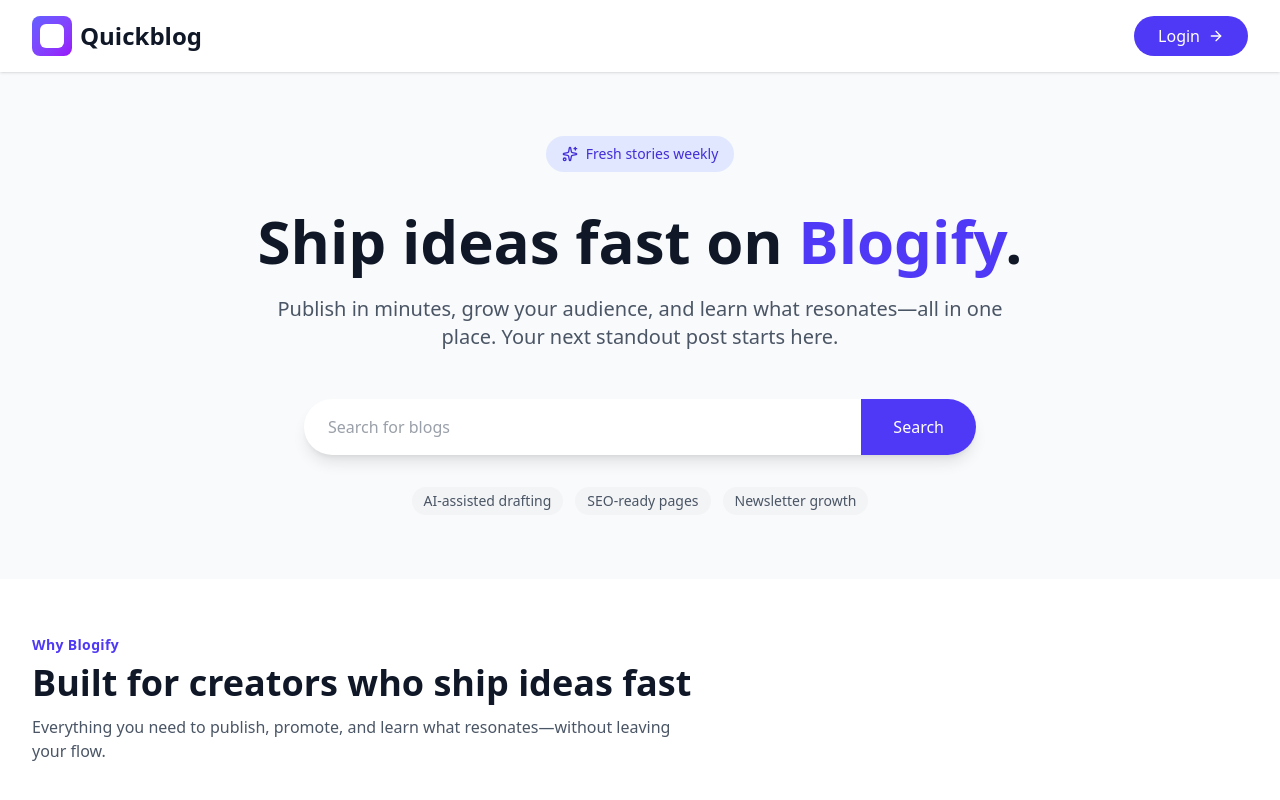
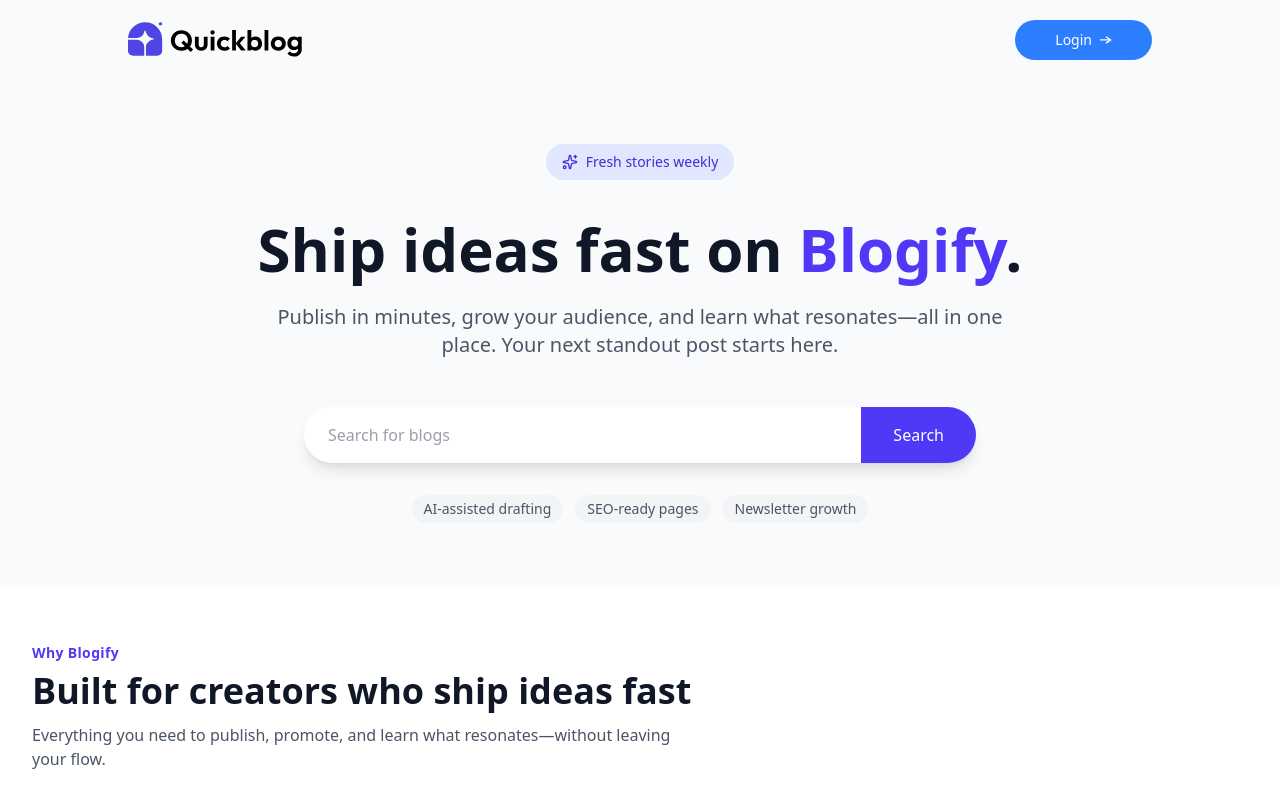
Before and after one commit to Kavinduk2/Blogify, a React (Vite) app in the folder blogify-client/: page / in a window 1280 px wide. Shown: the top 800 px of the page. Built offline with nearby package versions, Linux system fonts and the light colour scheme.

Commit message:
backend: implement auth and posts CRUD

```diff
--- /dev/null
+++ b/blogify-client/src/components/Header.jsx
@@ -0,0 +1,32 @@
+import React from 'react'
+import { assets } from '../assets/assets'
+
+
+
+const Header = () => {
+  return (
+    <div className='mx-8 sm:mx-16 xl:mx-24 relative'>
+        <div className='text-center mt-20 mb-8'>
+            <div className='inline-flex items-center justify-center gap-4 px-6 py-1.5 mb-4 border border-primary/40 bg-primary/10 rounded-full text-sm text-primary'>
+                <p>New: AI feature integrated</p>
+                <img src={assets.star_icon} alt='' className='w-2.5' />
+            </div>
+
+            <h1 className='text-3xl sm:text-6xl font-semibold sm:leading-16 text-grey-700'>Your Own <span className='text-primary'> blogging</span> Platform.</h1>
+
+           <p className='my-6 sm:my-8 max-w-2xl m-auto max-sm:text-xs text-gray-500'>
+            This is your space to think out loud, to share what matters, and to write without filters. Whether it's one word or a thousand, your story starts right here.
+           </p>
+
+           <form className='flex gap-3 max-w-lg mx-auto border border-gray-300 bg-white rounded p-1'>
+            <input type="text" placeholder='Search for blogs' required className='w-full px-4 py-2 outline-none'/>
+            <button type='submit' className='bg-blue-600 text-white px-6 py-2 hover:bg-blue-700 transition-all rounded cursor-pointer font-semibold flex-shrink-0'>Search</button>
+           </form>
+
+        </div>
+        <img src={assets.gradientBackground} alt="" className='absolute -top-50 -z-1 opacity-50'/>
+    </div>
+  )
+}
+
+export default Header
--- a/blogify-client/src/components/Navbar.jsx
+++ b/blogify-client/src/components/Navbar.jsx
@@ -1,22 +1,21 @@
 import React from 'react'
 import { ArrowRight } from 'lucide-react'
+import { useNavigate } from 'react-router-dom'
+import { assets } from '../assets/assets'
 
 const Navbar = () => {
+  const navigate  = useNavigate()
   return (
-    <header className="bg-white shadow-sm">
-        <div className="max-w-7xl mx-auto px-4 sm:px-6 lg:px-8 py-4 flex justify-between items-center">
-          <div className="flex items-center space-x-2">
-            <div className="w-10 h-10 bg-gradient-to-br from-indigo-500 to-purple-600 rounded-lg flex items-center justify-center">
-              <div className="w-6 h-6 bg-white rounded-md"></div>
-            </div>
-            <span className="text-2xl font-bold text-gray-900">Quickblog</span>
-          </div>
-          <button className="bg-indigo-600 hover:bg-indigo-700 text-white px-6 py-2 rounded-full flex items-center space-x-2 transition-colors">
-            <span>Login</span>
-            <ArrowRight className="w-4 h-4" />
-          </button>
-        </div>
-      </header>
+    <div className="flex justify-between items-center py-5 mx-8 sm:mx-20 xl:mx-32">
+      <img onClick={()=>navigate('/')} src={assets.logo} alt="logo" className='w-32 sm:w-44 cursor-p' />
+
+      <button onClick={() => navigate('/admin')} className="flex items-center gap-2 rounded-full text-sm cursor-pointer bg-blue-500 text-white px-10 py-2.5" cursor-pinter>
+        Login
+        <img src={assets.arrow} className='w-3' alt="arrow"/>
+        </button>
+
+
+      </div>
   )
 }
 
--- a/blogify-client/src/index.css
+++ b/blogify-client/src/index.css
@@ -1 +1,5 @@
 @import "tailwindcss";
+
+@theme {
+  --color-primary: #6366f1;
+}
--- /dev/null
+++ b/blogify-client/tailwind.config.js
@@ -0,0 +1,10 @@
+/** @type {import('tailwindcss').Config} */
+export default {
+  theme: {
+    extend: {
+      colors: {
+        primary: '#6366f1',
+      }
+    }
+  }
+}
```
